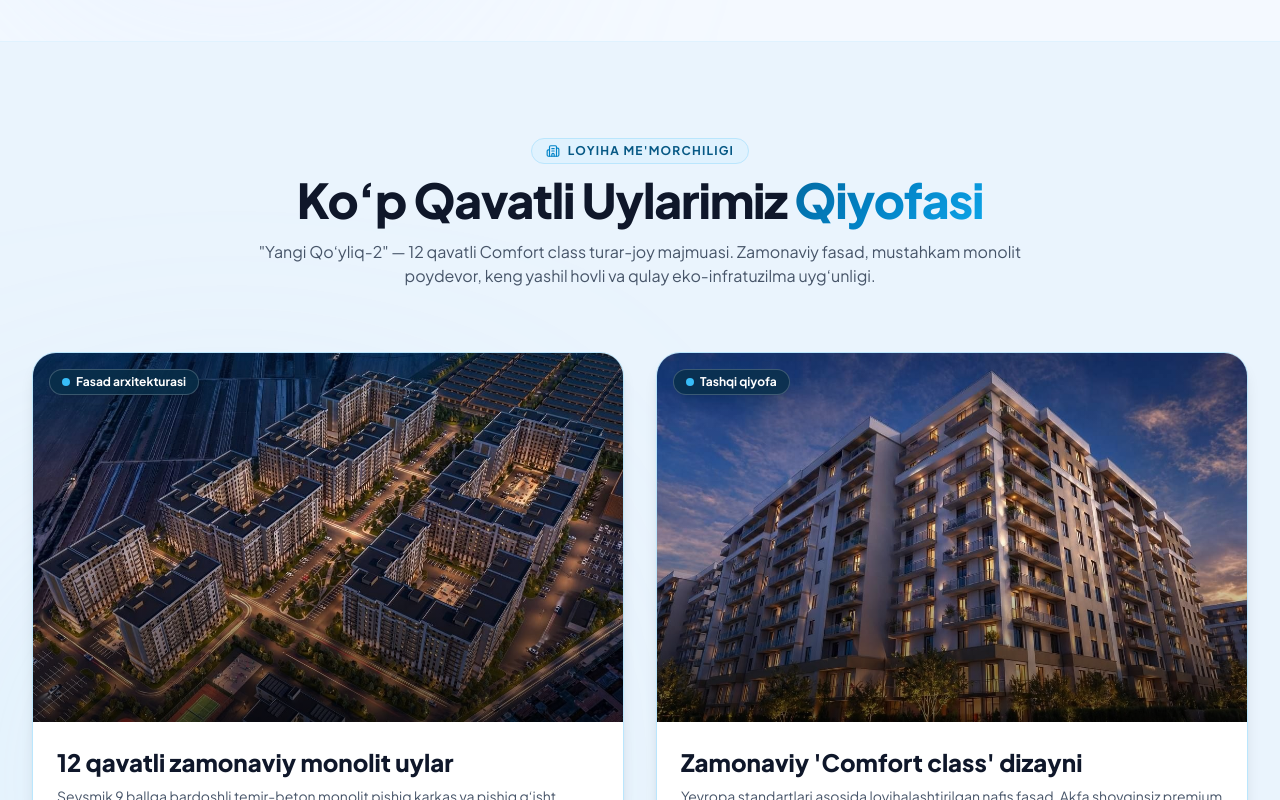
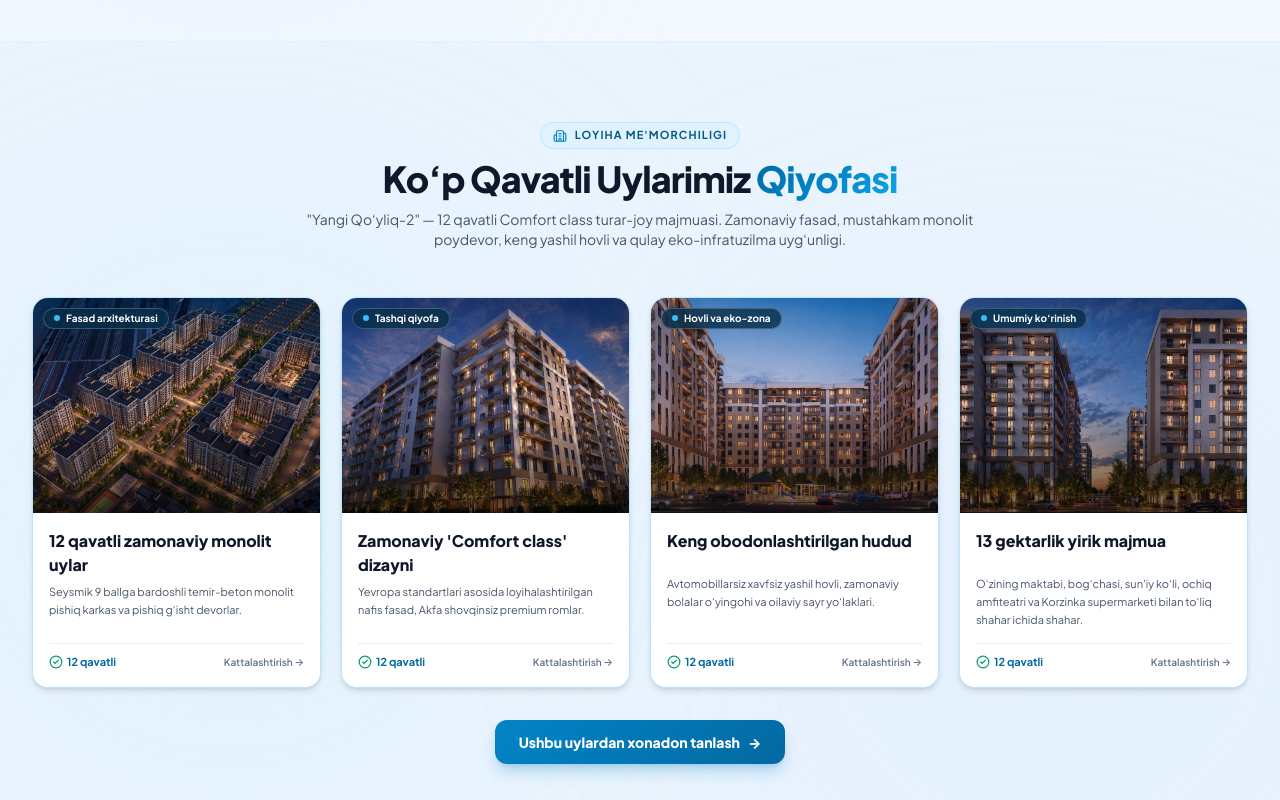
Before and after one commit to alishersultanov799-tech/Vatan-11, a React (Vite) app: page / in a window 1280 px wide. Shown: the part 5440-6240 px from the top of the page. Built offline with nearby package versions, Linux system fonts and the light colour scheme; no server answers.

Commit message:
style: make complex gallery 1 row with compact card sizes

```diff
--- a/src/components/ComplexGallery.jsx
+++ b/src/components/ComplexGallery.jsx
@@ -46,39 +46,39 @@ export default function ComplexGallery({ onScrollTo }) {
   };
 
   return (
-    <section id="gallery" className="py-24 bg-[#eaf4fd] relative overflow-hidden border-b border-sky-100">
+    <section id="gallery" className="py-16 sm:py-20 bg-[#eaf4fd] relative overflow-hidden border-b border-sky-100">
 
       {/* Ambient background glows */}
       <div className="absolute top-1/3 left-10 w-96 h-96 bg-sky-200/40 rounded-full blur-[160px] pointer-events-none" />
       <div className="absolute bottom-10 right-10 w-96 h-96 bg-blue-200/40 rounded-full blur-[160px] pointer-events-none" />
 
-      <div className="max-w-7xl mx-auto px-4 sm:px-6 lg:px-8 relative z-10">
+      <div className="max-w-[1400px] mx-auto px-4 sm:px-6 lg:px-8 relative z-10">
 
         {/* Section Header */}
-        <div className="text-center max-w-3xl mx-auto mb-16">
-          <div className="inline-flex items-center gap-2 px-3.5 py-1 rounded-full bg-sky-100 border border-sky-200 text-sky-800 text-xs font-bold tracking-widest uppercase mb-3">
+        <div className="text-center max-w-3xl mx-auto mb-10 sm:mb-12">
+          <div className="inline-flex items-center gap-2 px-3 py-1 rounded-full bg-sky-100 border border-sky-200 text-sky-800 text-[11px] font-bold tracking-widest uppercase mb-2.5">
             <Building2 className="w-3.5 h-3.5 text-sky-600" />
             <span>Loyiha me'morchiligi</span>
           </div>
-          <h2 className="text-3xl sm:text-4xl md:text-5xl font-extrabold text-slate-900 tracking-tight">
+          <h2 className="text-2xl sm:text-3xl md:text-4xl font-extrabold text-slate-900 tracking-tight">
             Ko‘p Qavatli Uylarimiz <span className="sky-gradient-text">Qiyofasi</span>
           </h2>
-          <p className="mt-4 text-slate-600 text-sm sm:text-base leading-relaxed">
+          <p className="mt-2.5 text-slate-600 text-xs sm:text-sm leading-relaxed max-w-2xl mx-auto">
             "Yangi Qo‘yliq-2" — 12 qavatli Comfort class turar-joy majmuasi.
             Zamonaviy fasad, mustahkam monolit poydevor, keng yashil hovli va qulay eko-infratuzilma uyg‘unligi.
           </p>
         </div>
 
-        {/* 4 ta Ko'p qavatli uy kartalari (2x2 Grid) */}
-        <div className="grid grid-cols-1 md:grid-cols-2 gap-6 sm:gap-8 mb-12">
+        {/* 4 ta Ko'p qavatli uy kartalari (1 qator — 4 ustun, ixcham o'lcham) */}
+        <div className="grid grid-cols-1 sm:grid-cols-2 lg:grid-cols-4 gap-4 sm:gap-5 mb-8">
           {galleryImages.map((item, idx) => (
             <div
               key={idx}
               onClick={() => setActiveImageIndex(idx)}
-              className="group relative rounded-3xl bg-white border border-sky-200 hover:border-sky-400 overflow-hidden shadow-lg hover:shadow-2xl transition-all duration-300 cursor-pointer flex flex-col"
+              className="group relative rounded-2xl bg-white border border-sky-200 hover:border-sky-400 overflow-hidden shadow-md hover:shadow-xl transition-all duration-300 cursor-pointer flex flex-col"
             >
-              {/* Rasm konteyneri */}
-              <div className="relative aspect-[16/10] overflow-hidden bg-sky-100">
+              {/* Rasm konteyneri (Ixcham nisbat) */}
+              <div className="relative aspect-[4/3] overflow-hidden bg-sky-100">
                 <img
                   src={item.src}
                   alt={item.title}
@@ -93,35 +93,35 @@ export default function ComplexGallery({ onScrollTo }) {
                 <div className="absolute inset-0 bg-gradient-to-t from-black/60 via-transparent to-black/10" />
 
                 {/* Tag nishoni */}
-                <div className="absolute top-4 left-4 px-3 py-1 rounded-full bg-sky-950/80 backdrop-blur-md border border-white/20 text-white text-xs font-bold shadow-lg flex items-center gap-1.5">
-                  <span className="w-2 h-2 rounded-full bg-sky-400"></span>
+                <div className="absolute top-2.5 left-2.5 px-2.5 py-0.5 rounded-full bg-sky-950/80 backdrop-blur-md border border-white/20 text-white text-[10px] font-bold shadow-sm flex items-center gap-1.5">
+                  <span className="w-1.5 h-1.5 rounded-full bg-sky-400"></span>
                   <span>{item.tag}</span>
                 </div>
 
                 {/* Zoom belgisi */}
-                <div className="absolute top-4 right-4 w-9 h-9 rounded-full bg-black/60 backdrop-blur-md border border-white/20 text-white flex items-center justify-center opacity-0 group-hover:opacity-100 transition-opacity shadow-lg">
-                  <Maximize2 className="w-4 h-4 text-white" />
+                <div className="absolute top-2.5 right-2.5 w-7 h-7 rounded-full bg-black/60 backdrop-blur-md border border-white/20 text-white flex items-center justify-center opacity-0 group-hover:opacity-100 transition-opacity shadow-sm">
+                  <Maximize2 className="w-3.5 h-3.5 text-white" />
                 </div>
               </div>
 
-              {/* Matn qismi */}
-              <div className="p-6 flex flex-col justify-between flex-1 bg-white">
+              {/* Matn qismi (Ixcham va tekis balandlikda) */}
+              <div className="p-4 flex flex-col justify-between flex-1 bg-white">
                 <div>
-                  <h3 className="text-xl sm:text-2xl font-black text-slate-900 group-hover:text-sky-600 transition-colors mb-2">
+                  <h3 className="text-sm sm:text-base font-black text-slate-900 group-hover:text-sky-600 transition-colors line-clamp-2 min-h-[40px] leading-snug mb-1.5">
                     {item.title}
                   </h3>
-                  <p className="text-xs sm:text-sm text-slate-600 leading-relaxed">
+                  <p className="text-[11px] text-slate-600 leading-relaxed line-clamp-3 min-h-[48px]">
                     {item.desc}
                   </p>
                 </div>
 
-                <div className="mt-4 pt-3 border-t border-sky-100 flex items-center justify-between text-xs">
+                <div className="mt-3 pt-2.5 border-t border-sky-100 flex items-center justify-between text-[11px]">
                   <span className="text-sky-700 font-bold flex items-center gap-1">
-                    <CheckCircle2 className="w-3.5 h-3.5 text-emerald-600" />
-                    12 qavatli monolit bino
+                    <CheckCircle2 className="w-3.5 h-3.5 text-emerald-600 shrink-0" />
+                    <span>12 qavatli</span>
                   </span>
-                  <span className="text-slate-500 group-hover:text-sky-600 transition-colors font-medium underline">
-                    Kattalashtirib ko‘rish →
+                  <span className="text-slate-500 group-hover:text-sky-600 transition-colors font-semibold text-[10px]">
+                    Kattalashtirish →
                   </span>
                 </div>
               </div>
@@ -133,7 +133,7 @@ export default function ComplexGallery({ onScrollTo }) {
         <div className="text-center">
           <button
             onClick={() => onScrollTo && onScrollTo('catalog')}
-            className="inline-flex items-center gap-2 px-8 py-4 rounded-2xl sky-gradient-bg text-white font-extrabold text-sm sm:text-base hover:brightness-110 shadow-xl shadow-sky-600/25 transition-all cursor-pointer"
+            className="inline-flex items-center gap-2 px-6 py-3 rounded-xl sky-gradient-bg text-white font-extrabold text-xs sm:text-sm hover:brightness-110 shadow-lg shadow-sky-600/25 transition-all cursor-pointer"
           >
             <span>Ushbu uylardan xonadon tanlash</span>
             <span>→</span>
```
